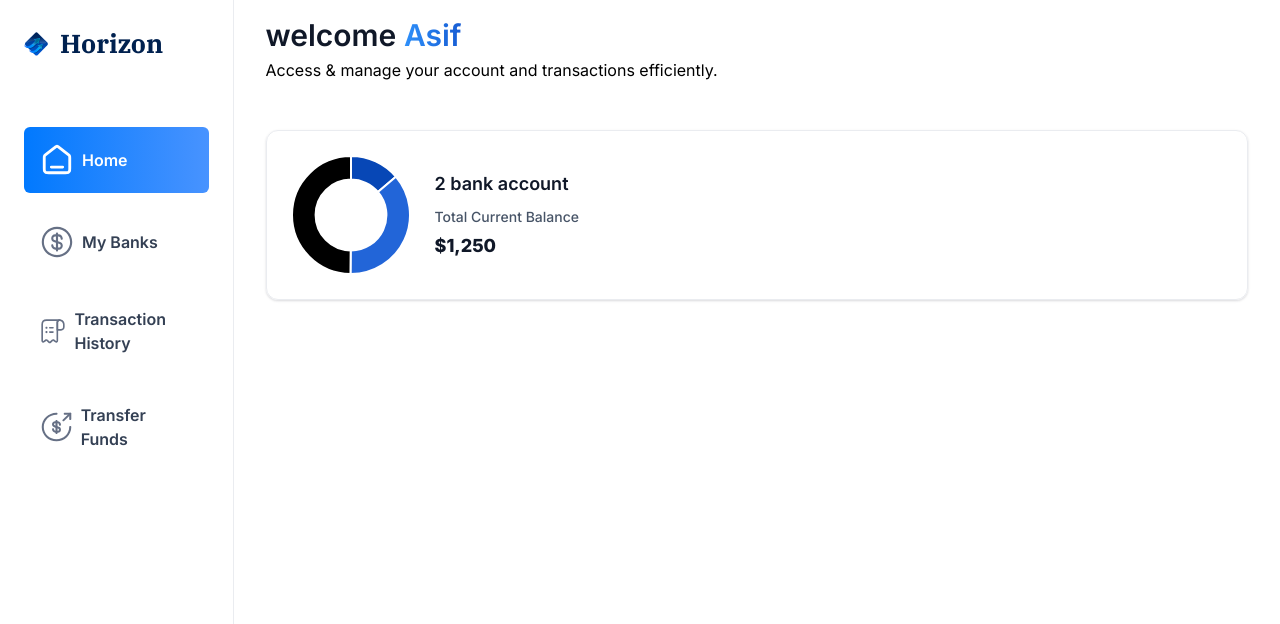
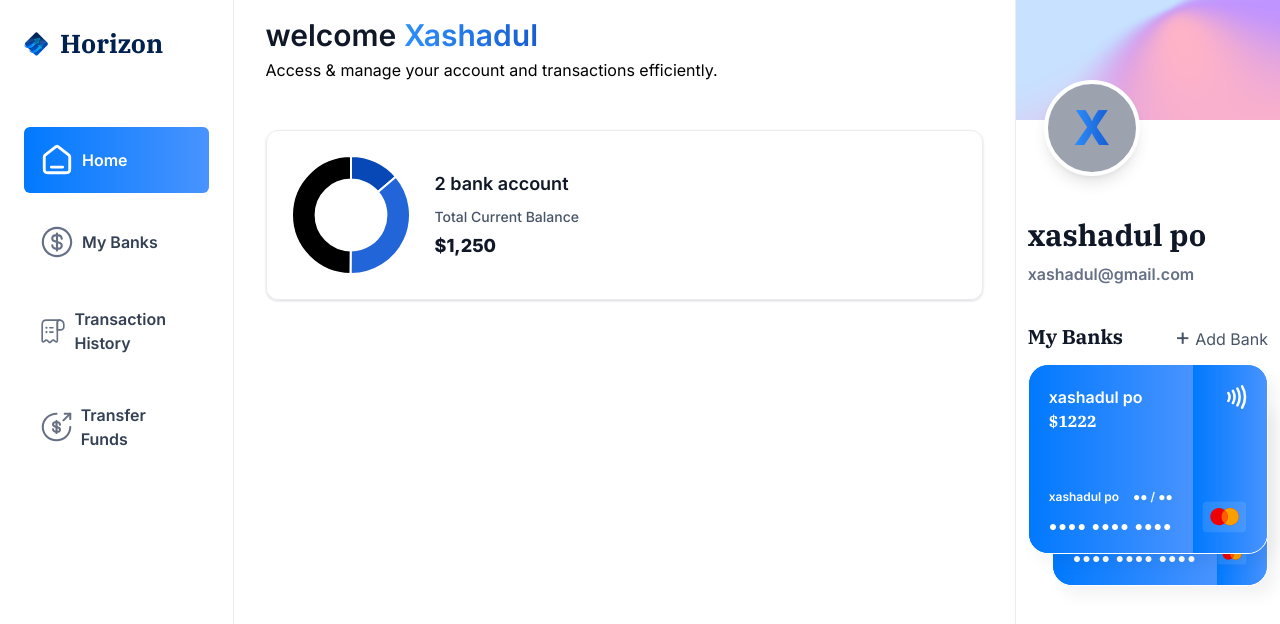
Before and after one commit to Xashadulpo/bank, a Next.js app: page / in a window 1280 px wide. Shown: the top 624 px of the page. Built offline with nearby package versions, Linux system fonts and the light colour scheme.

Commit message:
static creditCard implement

```diff
--- a/app/(root)/page.tsx
+++ b/app/(root)/page.tsx
@@ -1,14 +1,15 @@
 import Header from '@/components/Header'
+import RightSideBar from '@/components/RightSideBar'
 import TotalBalanceBox from '@/components/TotalBalanceBox'
 import React from 'react'
 
 const Home = () => {
-  const logIn = {firstName:"asif"}
+  const logIn = {firstName:"xashadul",lastName:"po",email:"xashadul@gmail.com"}
   return (
     <section className='w-full no-scrollbar flex flex-row '>
       <div className="w-full">
         {/* header  */}
-        <div className='flex flex-col px-8 gap-8'>
+        <header className='flex flex-col px-8 gap-8'>
 
           <Header
            type="greting"
@@ -21,8 +22,13 @@ const Home = () => {
           totalBank={2}
           totalCurrentBalance={1250.333}
           />
-        </div>
+        </header>
       </div>
+      <RightSideBar
+      user={logIn}
+      transitions={[]}
+      banks={[{currentBalance:1222},{currentBalance:5555}]}
+      />
     </section>
   )
 }
--- a/app/globals.css
+++ b/app/globals.css
@@ -133,4 +133,21 @@
       @apply 2xl:text-26 font-ibm-plex-serif text-[26px] font-bold text-black-1 max-xl:hidden;
     }
 
+    /* RIGHT SIDE BAR  */
+    .right-siderBar{
+      @apply no-scrollbar hidden h-screen max-h-screen flex-col border-l border-gray-200 xl:flex w-[355px] xl:overflow-y-scroll
+    }
+
+    .bank-card {
+      @apply relative flex h-[190px] w-full max-w-[320px] justify-between rounded-[20px] border border-white bg-bank-gradient shadow-creditCard backdrop-blur-[6px];
+    }
+
+    .bank-card_content {
+      @apply relative z-10 flex  max-w-[228px] flex-col justify-between rounded-l-[20px] bg-gray-700 bg-bank-gradient px-5 pb-4 pt-5;
+    }
+
+    .bank-card_icon {
+      @apply flex   flex-1 flex-col items-end justify-between rounded-r-[20px] bg-bank-gradient bg-cover bg-center bg-no-repeat py-5 pr-5;
+    }
+
 }
--- /dev/null
+++ b/components/BankCard.tsx
@@ -0,0 +1,46 @@
+import Link from "next/link";
+import Image from "next/image"
+
+const BankCard = ({ account, userName, showBalance = true }: BankCardProps) => {
+  return (
+    <div className="flex flex-col">
+      <Link href="/" className="bank-card">
+        <div className="bank-card_content">
+          <div>
+            <h1 className="text-16 font-semibold text-white">{userName}</h1>
+            <p className="font-ibm-plex-serif font-black text-white">
+              ${account.currentBalance}
+            </p>
+          </div>
+          <article className="flex flex-col gap-2">
+            <div className="flex justify-between">
+              <h1 className="text-12 font-semibold text-white">{userName}</h1>
+              <h2 className="text-12 font-semibold text-white">●● / ●●</h2>
+            </div>
+            <p className="text-14 font-semibold tracking-[1.1px] text-white">
+              ●●●● ●●●● ●●●● <span className="text-16">{account?.mask}</span>
+            </p>
+          </article>
+
+        </div>
+        <div className="bank-card_icon">
+          <Image
+            src="/icons/Paypass.svg"
+            width={20}
+            height={24}
+            alt="pay"
+          />
+          <Image
+            src="/icons/mastercard.svg"
+            width={45}
+            height={32}
+            alt="mastercard"
+            className="ml-5"
+          />
+        </div>
+      </Link>
+    </div>
+  );
+};
+
+export default BankCard;
--- /dev/null
+++ b/components/RightSideBar.tsx
@@ -0,0 +1,58 @@
+import Link from "next/link";
+import React from "react";
+import BankCard from "./BankCard";
+
+const RightSideBar = ({ user, transitions, banks }: RightSideBarProps) => {
+  return (
+    <div className="right-siderBar">
+      {/* USER DETAIL  */}
+      <section className="flex flex-col">
+        <div className="bg-gradient-mesh bg-cover bg-no-repeat h-[120px] " />
+        <div className="profile px-3 ">
+          <div className="relative w-[96px] flex items-center justify-center h-[96px] -top-10 left-4 rounded-full border-4  border-white shadow-lg bg-gray-400">
+            <p className="bg-gradient-to-r from-blue-500 text-5xl to-blue-700 capitalize font-extrabold text-transparent bg-clip-text">
+              {user.firstName[0]}
+            </p>
+          </div>
+          <h1 className="text-20 font-ibm-plex-serif lg:text-30 font-semibold text-gray-900">
+            {user.firstName} {user.lastName}
+          </h1>
+          <p className="mt-2 font-semibold text-gray-500">{user.email}</p>
+        </div>
+      </section>
+    {/* CARD DETAIL  */}
+    <section className="flex flex-col justify-center gap-3 mt-9 px-3">
+      <div className="w-full flex justify-between items-center">
+        <h3 className="text-20 font-ibm-plex-serif font-semibold text-gray-900">My Banks</h3>
+        <Link href="/" className="flex justify-center items-center gap-2">
+          <h2 className="text-[#475467]"><span className="text-24"> +</span>  Add Bank</h2>
+
+        </Link>
+      </div>
+      {banks.length > 0 && (
+       <div className="relative flex flex-1 flex-col items-center justify-center gap-5">
+       <div className='relative z-10'>
+         <BankCard
+
+           account={banks[0]}
+           userName={`${user.firstName} ${user.lastName}`}
+           showBalance={false}
+         />
+       </div>
+       {banks[1] && (
+         <div className="absolute right-0 top-8 z-0 w-[90%]">
+           <BankCard
+             account={banks[1]}
+             userName={`${user.firstName} ${user.lastName}`}
+             showBalance={false}
+           />
+         </div>
+       )}
+     </div>
+      )}
+    </section>
+    </div>
+  );
+};
+
+export default RightSideBar;
```
Also changed, not shown: types/index.d.ts (+30 -11 lines).
